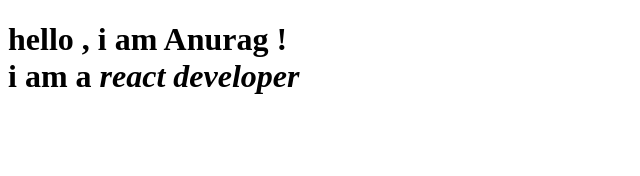
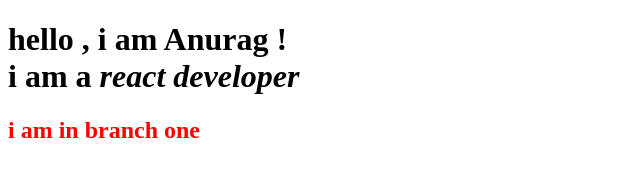
Before and after one commit to anurag9012/studentSite-1, a plain HTML site: page index.html in a window 1280 px wide. Shown: the whole page, without its empty margins (0-640 px from the left). Drawn offline with Linux system fonts and the light colour scheme.

Commit message:
2nd commit on branch one

```diff
--- a/index.html
+++ b/index.html
@@ -8,5 +8,6 @@
 </head>
 <body>
     <h1>hello , i am Anurag !<br>i am a <em>react developer </em></h1>
+    <h2 style="color: red;">i am in branch one </h2>
 </body>
 </html>
```
